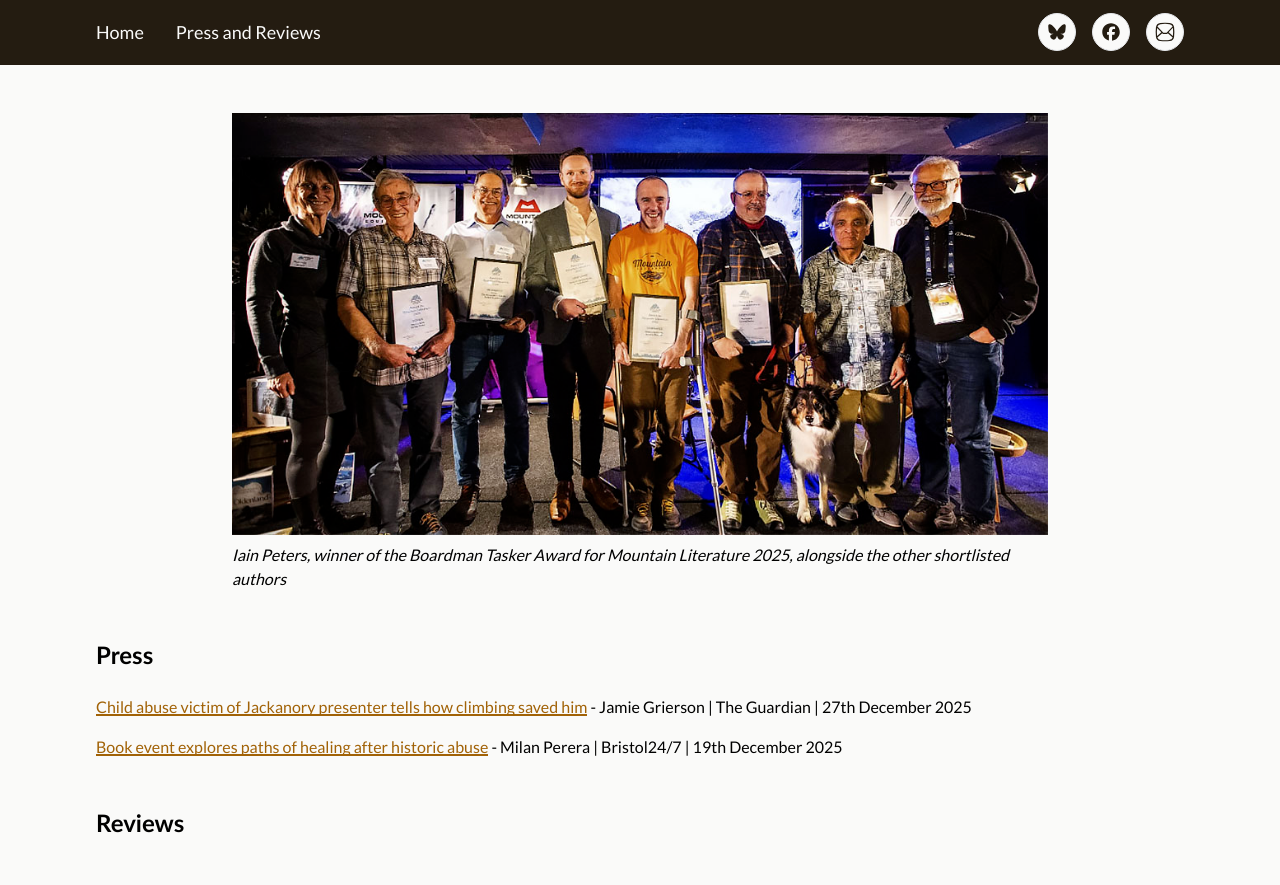
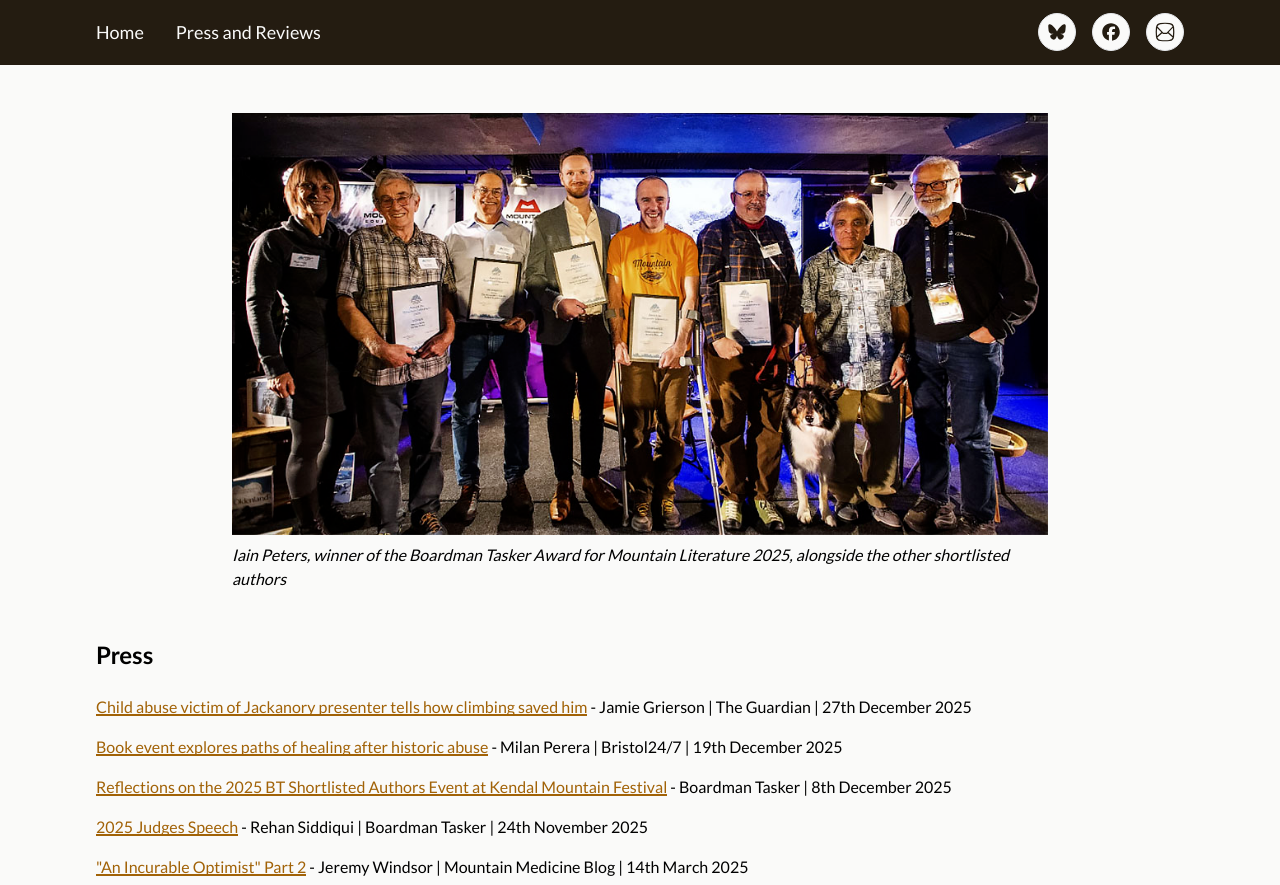
Before and after one commit to simonryrie/iain-peters, a SvelteKit app: page /press-and-reviews in a window 1280 px wide. Shown: the top 885 px of the page. Built offline with nearby package versions, Linux system fonts and the light colour scheme.

Commit message:
feat(Press and Reviews): Add BT and MM articles

```diff
--- a/src/routes/press-and-reviews/+page.svelte
+++ b/src/routes/press-and-reviews/+page.svelte
@@ -37,6 +37,31 @@
 				>
 				<span> - Milan Perera | Bristol24/7 | 19th December 2025</span>
 			</article>
+			<article>
+				<a
+					href="https://www.boardmantasker.com/news/2025/12/8/reflections-on-the-2025-bt-shortlisted-authors-event-at-kendal-mountain-festival"
+					>Reflections on the 2025 BT Shortlisted Authors Event at Kendal Mountain Festival</a
+				>
+				<span> - Boardman Tasker | 8th December 2025</span>
+			</article>
+			<article>
+				<a href="https://www.boardmantasker.com/news/2025/11/24/2025-judges-speech"
+					>2025 Judges Speech</a
+				>
+				<span> - Rehan Siddiqui | Boardman Tasker | 24th November 2025</span>
+			</article>
+			<article>
+				<a href="https://mountainmedicineblog.7thwave.io/cgi-bin/renderpost.py?postid=8570"
+					>"An Incurable Optimist" Part 2</a
+				>
+				<span> - Jeremy Windsor | Mountain Medicine Blog | 14th March 2025</span>
+			</article>
+			<article>
+				<a href="https://mountainmedicineblog.7thwave.io/cgi-bin/renderpost.py?postid=8562"
+					>"An Incurable Optimist" Part 1</a
+				>
+				<span> - Jeremy Windsor | Mountain Medicine Blog | 28th February 2025</span>
+			</article>
 		</div>
 	</section>
 	<section>
```
